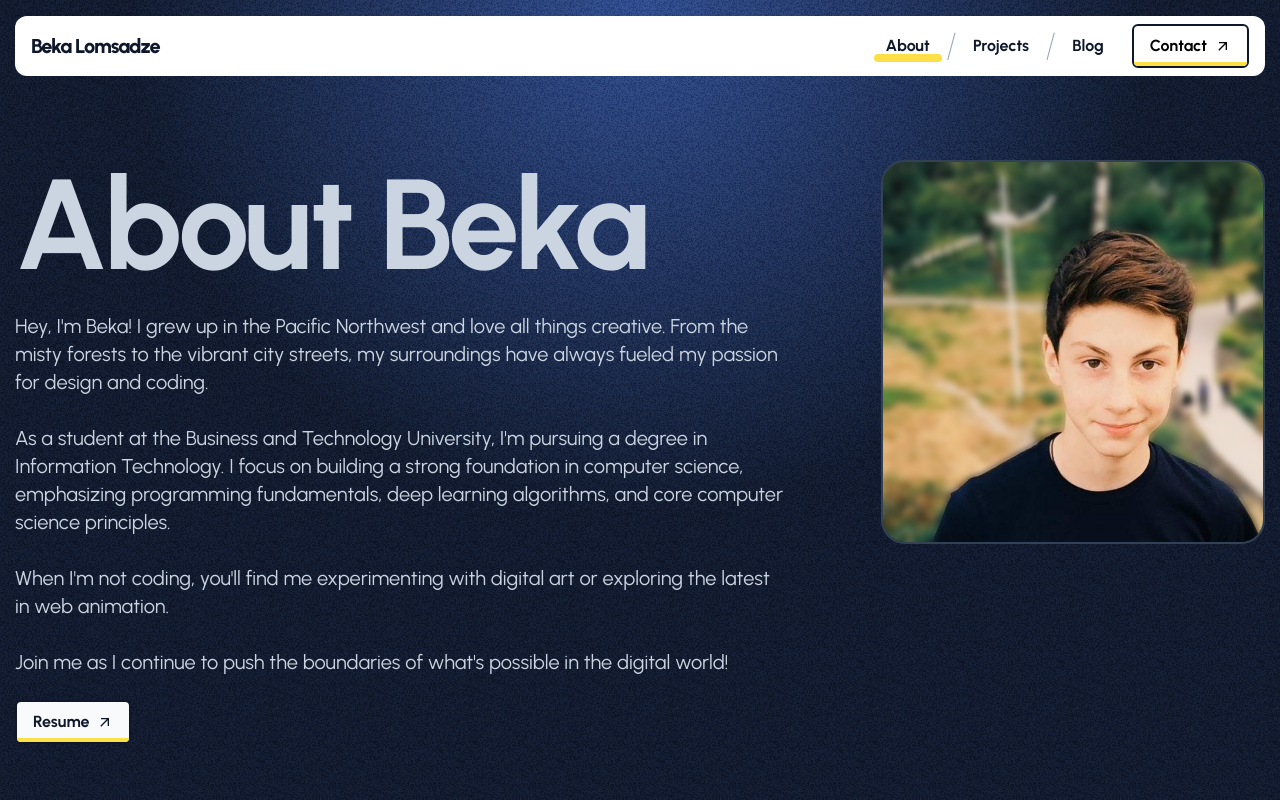
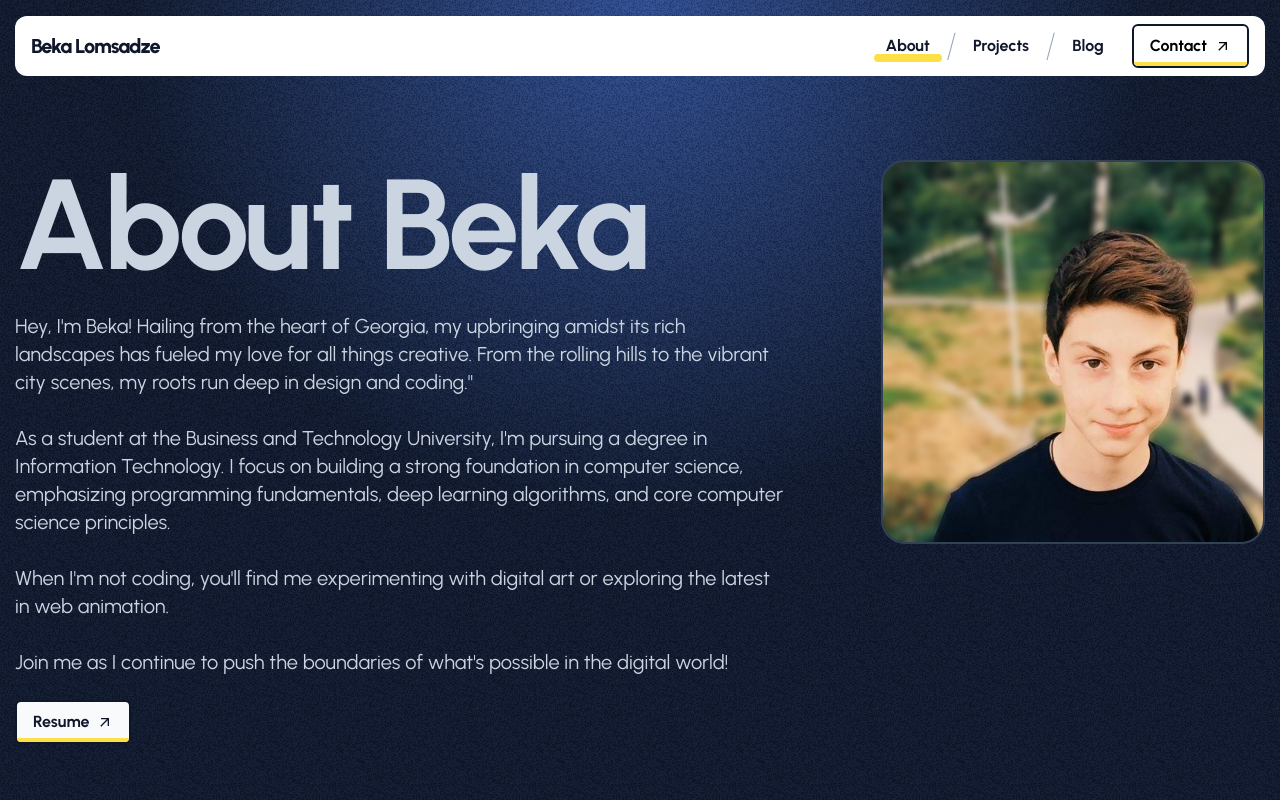
Before and after one commit to lomsadze123/Portfolio-nextJs, a Next.js app: page /about in a window 1280 px wide. Shown: the top 800 px of the page. Built offline with nearby package versions, Linux system fonts and the light colour scheme.

Commit message:
change text

```diff
--- a/components/about-me/AboutMe.tsx
+++ b/components/about-me/AboutMe.tsx
@@ -9,9 +9,10 @@ const AboutMe = () => {
           About Beka
         </h1>
         <p className="prose prose-xl prose-slate prose-invert col-start-1 text-xl mt-6">
-          Hey, I&apos;m Beka! I grew up in the Pacific Northwest and love all
-          things creative. From the misty forests to the vibrant city streets,
-          my surroundings have always fueled my passion for design and coding.
+          Hey, I&apos;m Beka! Hailing from the heart of Georgia, my upbringing
+          amidst its rich landscapes has fueled my love for all things creative.
+          From the rolling hills to the vibrant city scenes, my roots run deep
+          in design and coding."
           <br />
           <br />
           As a student at the Business and Technology University, I&apos;m
```
